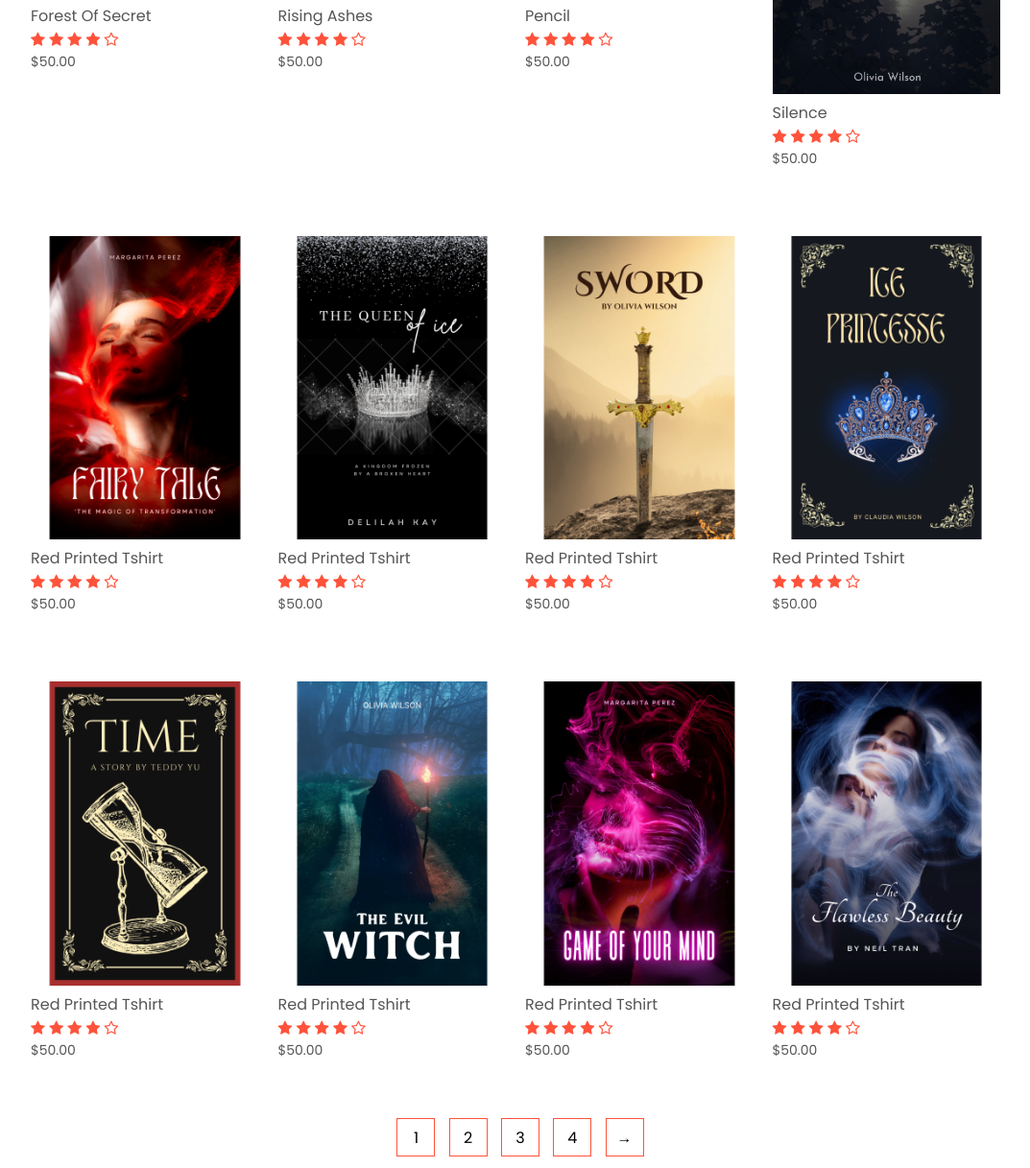
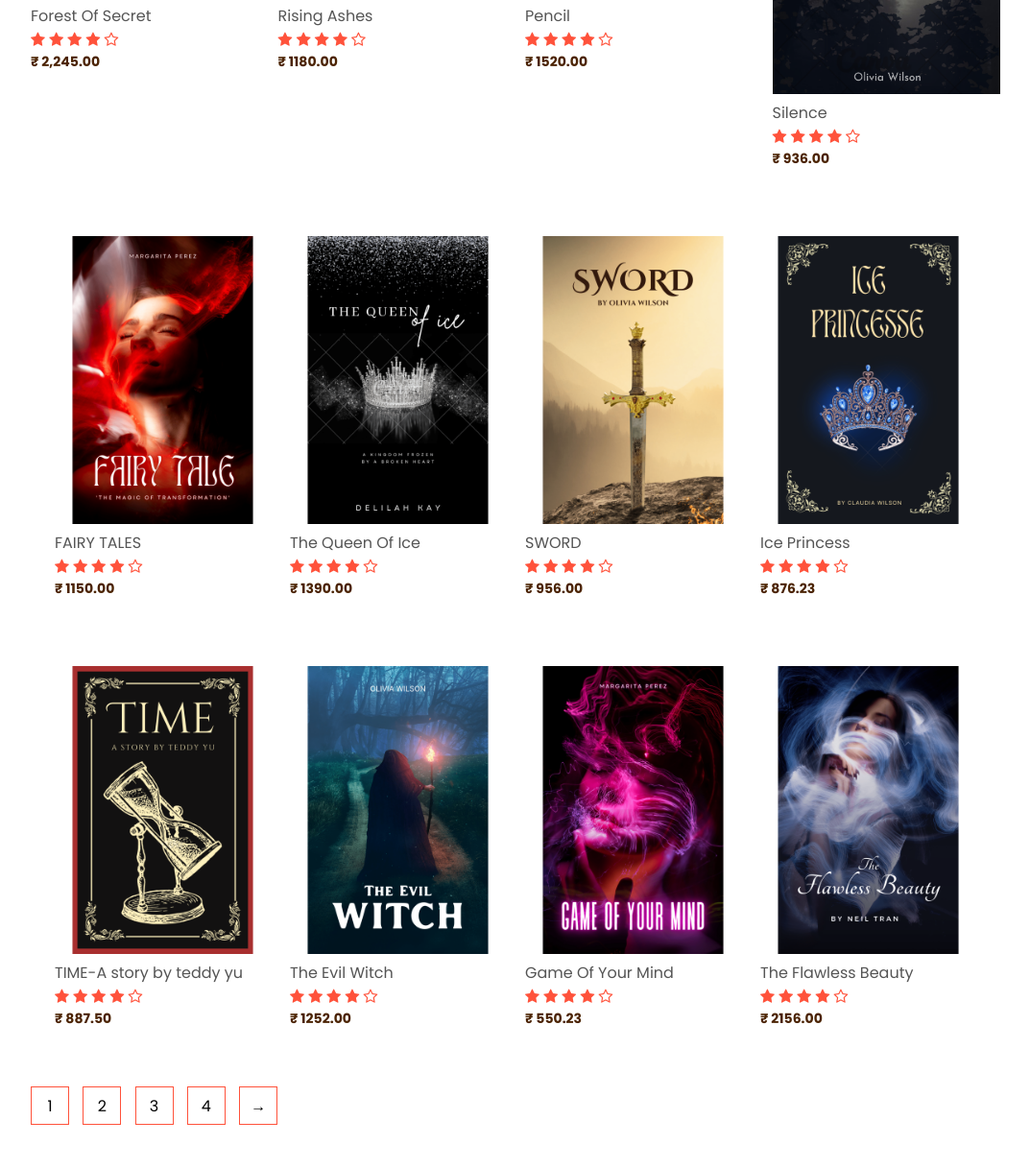
Before and after one commit to rishiraj112/Project-sem-6, a plain HTML site: page products.html in a window 1280 px wide. Shown: the part 563-1780 px from the top of the page at 96% size, without its empty margins (103-1176 px from the left). Drawn offline with Linux system fonts and the light colour scheme.

Commit message:
update in price and name

```diff
--- a/products.html
+++ b/products.html
@@ -14,9 +14,8 @@
 
 <link rel="stylesheet" href="https://fonts.googleapis.com/css2?family=League+Spartan:wght@200;300;600;700;800&family=Poppins:ital,wght@0,300;0,400;0,500;0,700;1,600&display=swap" rel="stylesheet">
 <link rel="stylesheet" href="https://cdnjs.cloudflare.com/ajax/libs/font-awesome/4.7.0/css/font-awesome.min.css">
+</head>
 
-
-</head>
 <body>
     <div class="container">
         <div class="navbar">
@@ -50,10 +49,14 @@
             <option>Short by sale</option>
         </select>
     </div>
+
+
     <div class="row">
         <div class="col-4">
             <img src="images/product-1.png">
             <h4>Forest Of Secret</h4>
+
+            <!--not working in all-->
             <span class="rating">
                 <i class="fa fa-star"></i>
                 <i class="fa fa-star"></i>
@@ -61,18 +64,19 @@
                 <i class="fa fa-star"></i>
                 <i class="fa fa-star-o"></i>
             </span>
-        <p>$50.00</p>
+            <p>₹ 2,245.00</p>
         </div>
         <div class="col-4">
             <img src="images/product-2.png">
             <h4>Rising Ashes</h4>
             <div class="rating">
-            <i class="fa fa-star"></i>            <i class="fa fa-star"></i>
+                <i class="fa fa-star"></i>
+                <i class="fa fa-star"></i>
                 <i class="fa fa-star"></i>
                 <i class="fa fa-star"></i>
                 <i class="fa fa-star-o"></i>
             </div>
-        <p>$50.00</p>
+            <p>₹ 1180.00</p>
         </div>
         <div class="col-4">
             <img src="images/product-3.png">
@@ -84,7 +88,7 @@
                 <i class="fa fa-star"></i>
                 <i class="fa fa-star-o"></i>
             </div>
-        <p>$50.00</p>
+            <p >₹ 1520.00</p>
         </div>
         <div class="col-4">
             <img src="images/product-4.png">
@@ -96,16 +100,16 @@
                 <i class="fa fa-star"></i>
                 <i class="fa fa-star-o"></i>
             </div>
-        <p>$50.00</p>
-    </div>
+            <p>₹ 936.00</p>
         </div>
        </div>
 
+    <!-----featured product-->
     <div class="small-container">
     <div class="row">
     <div class="col-4">
     <img src="images/product-5.png">
-<h4>Red Printed Tshirt</h4>
+    <h4>FAIRY TALES</h4>
     <div class="rating">
     <i class="fa fa-star"></i>
     <i class="fa fa-star"></i>
@@ -113,11 +117,11 @@
     <i class="fa fa-star"></i>
     <i class="fa fa-star-o"></i>
     </div>
-<p>$50.00</p>
+    <p>₹ 1150.00</p>
     </div>
     <div class="col-4">
     <img src="images/product-6.png">
-<h4>Red Printed Tshirt</h4>
+    <h4>The Queen Of Ice</h4>
     <div class="rating">
     <i class="fa fa-star"></i>
     <i class="fa fa-star"></i>
@@ -125,11 +129,11 @@
     <i class="fa fa-star"></i>
     <i class="fa fa-star-o"></i>
     </div>
-<p>$50.00</p>
+    <p>₹ 1390.00</p>
     </div>
     <div class="col-4">
     <img src="images/product-7.png">
-<h4>Red Printed Tshirt</h4>
+    <h4>SWORD</h4>
     <div class="rating">
     <i class="fa fa-star"></i>
     <i class="fa fa-star"></i>
@@ -137,11 +141,11 @@
     <i class="fa fa-star"></i>
     <i class="fa fa-star-o"></i>
     </div>
-<p>$50.00</p>
+    <p>₹ 956.00</p>
     </div>
     <div class="col-4">
     <img src="images/product-8.png">
-<h4>Red Printed Tshirt</h4>
+    <h4>Ice Princess</h4>
     <div class="rating">
     <i class="fa fa-star"></i>
     <i class="fa fa-star"></i>
@@ -149,13 +153,13 @@
     <i class="fa fa-star"></i>
     <i class="fa fa-star-o"></i>
     </div>
-<p>$50.00</p>
+    <p>₹ 876.23</p>
     </div>
     </div>
     <div class="row">
         <div class="col-4">
             <img src="images/product-9.png">
-        <h4>Red Printed Tshirt</h4>
+            <h4>TIME-A story by teddy yu</h4>
             <div class="rating">
                 <i class="fa fa-star"></i>
                 <i class="fa fa-star"></i>
@@ -163,11 +167,11 @@
                 <i class="fa fa-star"></i>
                 <i class="fa fa-star-o"></i>
             </div>
-        <p>$50.00</p>
+            <p>₹ 887.50</p>
         </div>
         <div class="col-4">
             <img src="images/product-10.png">
-        <h4>Red Printed Tshirt</h4>
+            <h4>The Evil Witch</h4>
             <div class="rating">
                 <i class="fa fa-star"></i>
                 <i class="fa fa-star"></i>
@@ -175,11 +179,11 @@
                 <i class="fa fa-star"></i>
                 <i class="fa fa-star-o"></i>
             </div>
-        <p>$50.00</p>
+            <p>₹ 1252.00</p>
         </div>
         <div class="col-4">
             <img src="images/product-11.png">
-        <h4>Red Printed Tshirt</h4>
+            <h4>Game Of Your Mind</h4>
             <div class="rating">
                 <i class="fa fa-star"></i>
                 <i class="fa fa-star"></i>
@@ -187,11 +191,11 @@
                 <i class="fa fa-star"></i>
                 <i class="fa fa-star-o"></i>
             </div>
-        <p>$50.00</p>
+            <p>₹ 550.23</p>
         </div>
         <div class="col-4">
             <img src="images/product-12.png">
-        <h4>Red Printed Tshirt</h4>
+            <h4>The Flawless Beauty</h4>
             <div class="rating">
                 <i class="fa fa-star"></i>
                 <i class="fa fa-star"></i>
@@ -199,8 +203,12 @@
                 <i class="fa fa-star"></i>
                 <i class="fa fa-star-o"></i>
             </div>
-        <p>$50.00</p>
+            <p>₹ 2156.00</p>
         </div>
+       </div>
+       </div>
+
+
     <div class="page-btn">
         <span>1</span>
         <span>2</span>
--- a/style.css
+++ b/style.css
@@ -32,7 +32,8 @@ a{
     color: #555;
 }
 p{
-    color:#555
+    color:#4b2302;
+    font-weight: 750;
 }
 .container{
     max-width: 1300px;
```
Also changed, not shown: index.html (+20 -24 lines). Lines whose indentation alone changed are shown as unchanged.
